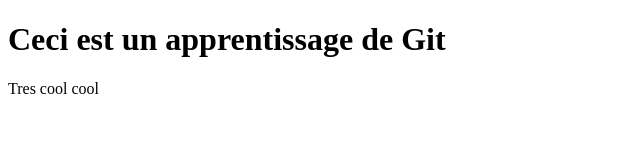
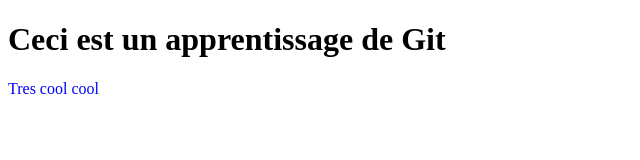
Before and after one commit to franklinroosevelth/agence_immigration, a plain HTML site: page index.html in a window 1280 px wide. Shown: the whole page, without its empty margins (0-640 px from the left). Drawn offline with Linux system fonts and the light colour scheme.

Commit message:
color sur label

```diff
--- a/index.html
+++ b/index.html
@@ -5,6 +5,6 @@
     </head>
     <body>
         <h1>Ceci est un apprentissage de Git</h1>
-        <label>Tres cool cool</label>
+        <label style="color:blue;">Tres cool cool</label>
     </body>
 </html>
```
